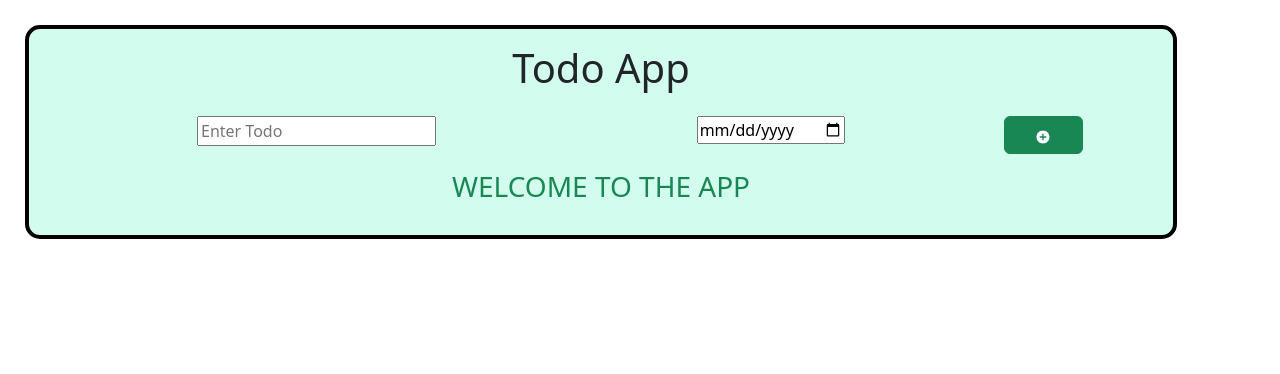
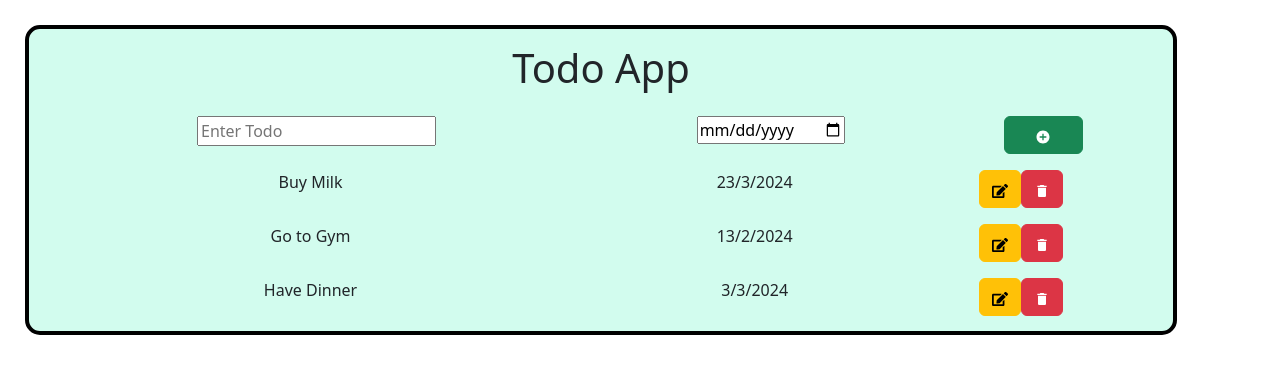
Before and after one commit to Arslanj9/React-Bootstrap_TodoApp, a React (Vite) app: page / in a window 1280 px wide. Shown: the top 374 px of the page. Built offline with nearby package versions, Linux system fonts and the light colour scheme.

Commit message:
Used Reducer inside App component to manage states more efficiently

```diff
--- a/src/App.jsx
+++ b/src/App.jsx
@@ -3,53 +3,81 @@ import AddTodo from "./components/AddTodo";
 import TodoItems from "./components/TodoItems";
 import Container from "./components/Container";
 import WelcomeMsge from "./components/WelcomeMsge";
-import { useState } from "react";
+import { useReducer, useState } from "react";
 import { todoItemContext } from "./store/todoItemContext";
 
+
+const itemsInnitialState = [
+    {
+      name: "Buy Milk",
+      date: "23/3/2024"
+    },
+    {
+      name: "Go to Gym",
+      date: "13/2/2024"
+    },
+    {
+      name: "Have Dinner",
+      date: "3/3/2024"
+    }
+  ];
+
+const itemsReducer = (itemsState, action) => {
+
+    let newItemsState = itemsState;
+    if(action.type === 'ADD_ITEM') {
+      let dateParts = action.payload.date.split("-");
+      let formattedDate = dateParts[2] + "/" + dateParts[1] + "/" + dateParts[0];
+
+      newItemsState = [...itemsState, { name: action.payload.name, date: formattedDate }];
+      console.log(newItemsState)
+    }else if (action.type === 'DELETE_ITEM') {
+      newItemsState = itemsState.filter((obj) => obj.name !== action.payload.name);
+    }
+    return newItemsState;
+}
+
 const App = () => {
-  // let initialItems = [
-  //   {
-  //     name: "Buy Milk",
-  //     date: "23/3/2024"
-  //   },
-  //   {
-  //     name: "Go to Gym",
-  //     date: "13/2/2024"
-  //   },
-  //   {
-  //     name: "Have Dinner",
-  //     date: "3/3/2024"
-  //   }
-  // ];
-  // const [ items, setItems ] = useState(innitialItems)
 
-  const [items, setItems] = useState([]);
+  const [ itemsState, dispatchItems ] = useReducer(itemsReducer, itemsInnitialState)
+
 
   const onSubmit = (todoName, todoDate) => {
-    var dateParts = todoDate.split("-");
-    var formattedDate = dateParts[2] + "/" + dateParts[1] + "/" + dateParts[0];
-
-    const newTodoItems = [...items, { name: todoName, date: formattedDate }];
-    setItems(newTodoItems);
+    const newTodoItems = {
+      type: "ADD_ITEM",
+      payload: {
+        name: todoName,
+        date: todoDate
+      }
+    }
+    dispatchItems(newTodoItems)
   };
 
+
   const handleDeleteItem = (todoName) => {
-    const newItems = items.filter((obj) => obj.name !== todoName);
-    setItems(newItems);
+
+    const deleteTodoItem = {
+      type: "DELETE_ITEM",
+      payload: {
+        name: todoName
+      }
+    }
+
+    dispatchItems(deleteTodoItem)
   };
 
   const handleEdit = (todoName, newText) => {
-    setItems((prevTodos) =>
-      prevTodos.map((todo) =>
-        todo.name == todoName ? { ...todo, name: newText } : todo
-      )
-    );
+    // setItems((prevTodos) =>
+    //   prevTodos.map((todo) =>
+    //     todo.name == todoName ? { ...todo, name: newText } : todo
+    //   )
+    // );
   };
 
   return (
     <todoItemContext.Provider
       value={{
-        allItems: items,
+        allItems: itemsState,
         deleteItem: handleDeleteItem,
         addItem: onSubmit,
         editItem: handleEdit
@@ -59,12 +87,8 @@ const App = () => {
         <AppName />
         <AddTodo />
 
-        {items.length == 0 ? (<WelcomeMsge />) : (<TodoItems />)}
+        {itemsState.length == 0 ? (<WelcomeMsge />) : (<TodoItems />)}
 
-        {/* We can also achieve same results by this method given below */}
-        {/* --------- Logical AND operator --------- */}
-        {/* { items.length == 0 && <WelcomeMsge/> }
-      <TodoItems items={items} /> */}
       </Container>
     </todoItemContext.Provider>
   );
```
